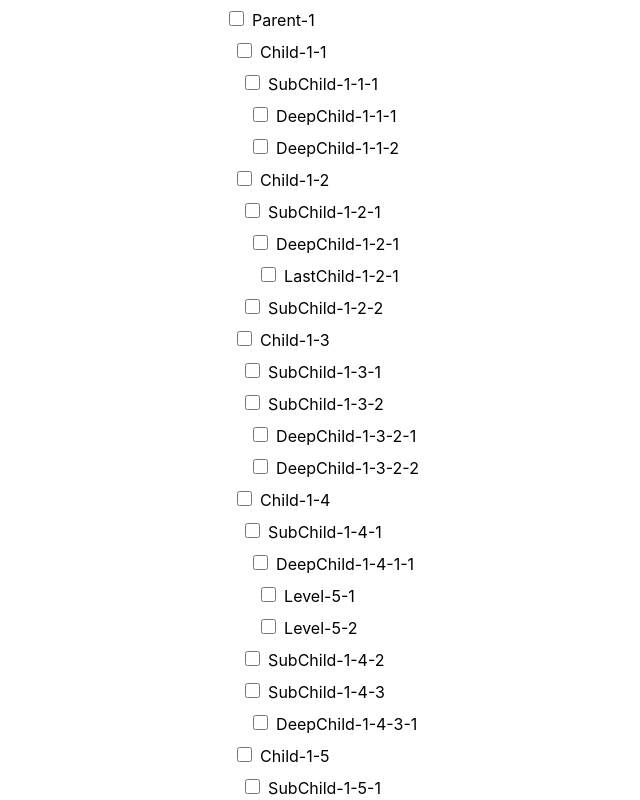
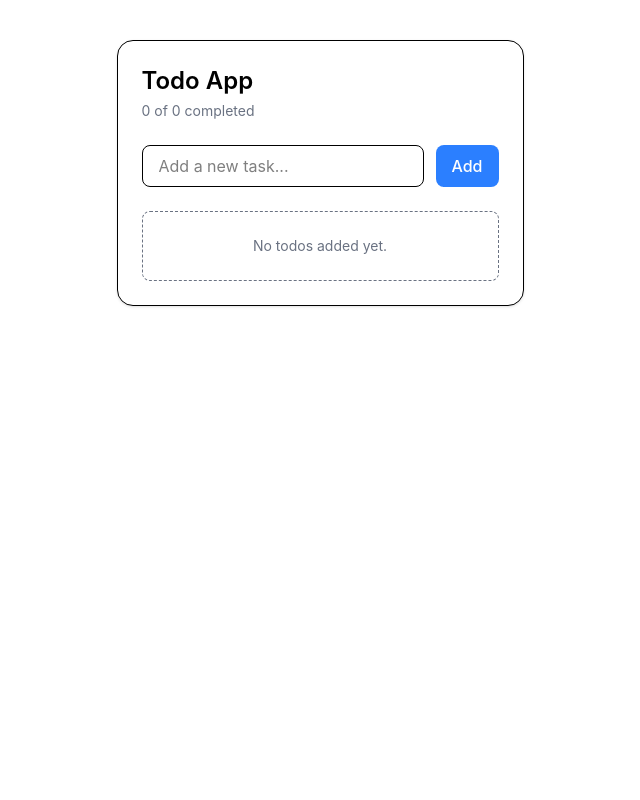
Before and after one commit to ash2405/react-coding-test, a React (Vite) app: page / in a window 1280 px wide. Shown: the top 800 px of the page, without its empty margins (320-960 px from the left). Built offline with nearby package versions, Linux system fonts and the light colour scheme.

Commit message:
28-05-2026: Todo List code

```diff
--- a/src/App.tsx
+++ b/src/App.tsx
@@ -1,9 +1,11 @@
+import { Chip } from "./Chip/index.tsx"
 import { Files } from "./Files/index.tsx"
 import { NastedChecks } from "./NastedChecks/index.tsx"
 import { OTP } from "./OTP"
 import { PageSet } from "./PageSet.tsx"
 import { Search } from "./Search/index.tsx"
 import { Test } from "./Test"
+import { Todo } from "./Todo/index.tsx"
 
 function App() {
   return (
@@ -11,10 +13,12 @@ function App() {
     // <PageSet />
     // <Search />
     // <Files />
-    // <OTP />
     <div className="grid place-content-center w-[100vw]">
+       {/* <OTP /> */}
 
-    <NastedChecks />
+    {/* <NastedChecks /> */}
+    {/* <Chip /> */}
+    <Todo />
     </div>
   )
 }
--- /dev/null
+++ b/src/Chip/index.tsx
@@ -0,0 +1,52 @@
+import { useState } from "react";
+
+export const Chip = () => {
+  const [chip, setChip] = useState<string[]>([]);
+  const [input, setInput] = useState<string>("");
+
+  return (
+    <div className="w-[600px] bg-amber-200 text-center">
+      <h1 className="text-2xl text-center font-bold"> Chip Form</h1>
+      <input
+        type="text"
+        value={input}
+        name="name"
+        className="border-2 pl-2 p-2 rounded-md w-[300px] h-[30px] m-5 mt-2"
+        onChange={($event) => {
+          setInput($event.target?.value);
+        }}
+        onKeyUp={($event) => {
+          if ($event.key === "Enter") {
+            if (input.trim() !== "") {
+              setChip((pre) => [...pre, input]);
+              setInput("");
+            }
+          }
+        }}
+      />
+      <div className="mt-6 flex gap-2 max-w-[600px] flex-wrap">
+        {chip?.map((item, index) => (
+          <div
+            className="mx-2 bg-gray-500 p-2 rounded-md  flex justify-between gap-2"
+            key={index}
+          >
+            <p>{item}</p>
+            <p
+              className="text-[6px] text-white bg-red-500 p-1 rounded-2xl  cursor-pointer"
+              onClick={() =>
+              {  console.log(index)
+                setChip((pre) => {
+                    let item = [...pre]
+                  item.splice(index, 1);
+                  return item;
+                })}
+              }
+            >
+              X
+            </p>
+          </div>
+        ))}
+      </div>
+    </div>
+  );
+};
--- a/src/OTP/index.tsx
+++ b/src/OTP/index.tsx
@@ -1,102 +1,128 @@
-import { useEffect, useRef, useState } from "react";
+import {
+  KeyboardEvent,
+  ClipboardEvent,
+  useEffect,
+  useMemo,
+  useRef,
+  useState,
+} from "react";
 
-const OTP_LENGTH = 6;
+const OTP_LENGTH = 3;
 
 export const OTP = () => {
-  const [otp, setOtp] = useState<string[]>(
-    Array(OTP_LENGTH).fill("")
-  );
+  const initialOtp = useMemo(() => Array(OTP_LENGTH).fill(""), []);
+
+  const [inputs, setInputs] = useState<string[]>(initialOtp);
 
   const inputRefs = useRef<(HTMLInputElement | null)[]>([]);
 
   useEffect(() => {
-    const randomOtp =
-      Math.floor(Math.random() * 900000) + 100000;
-
-    console.log("Generated OTP:", randomOtp);
+    inputRefs.current[0]?.focus();
   }, []);
 
-  const handleKeyUp = (
-    e: React.KeyboardEvent<HTMLInputElement>,
-    index: number
-  ) => {
-    const key = e.key;
+  const focusInput = (index: number) => {
+    inputRefs.current[index]?.focus();
+    inputRefs.current[index]?.select();
+  };
 
-    const updatedOtp = [...otp];
+  const updateOtp = (value: string, index: number) => {
+    setInputs((prev) => {
+      const updated = [...prev];
+      updated[index] = value;
 
-    // Handle numbers
-    if (/^\d$/.test(key)) {
-      updatedOtp[index] = key;
-      setOtp(updatedOtp);
+      return updated;
+    });
+  };
 
-      // Move focus to next input
-      if (index < OTP_LENGTH - 1) {
-        inputRefs.current[index + 1]?.focus();
-      }
+  const handleKeyDown = (e: KeyboardEvent<HTMLInputElement>, index: number) => {
+    const { key } = e;
+
+    if (
+      ["ArrowLeft", "ArrowRight", "Backspace"].includes(key) ||
+      /^\d$/.test(key)
+    ) {
+      e.preventDefault();
     }
 
-    // Handle backspace
-    if (key === "Backspace") {
-      updatedOtp[index] = "";
-      setOtp(updatedOtp);
+    if (/^\d$/.test(key)) {
+      updateOtp(key, index);
 
-      // Move back if current already empty
-      if (!otp[index] && index > 0) {
-        inputRefs.current[index - 1]?.focus();
+      if (index < OTP_LENGTH - 1) {
+        focusInput(index + 1);
       }
+
+      return;
     }
 
-    // Handle paste (Ctrl + V)
-    if (e.ctrlKey && key.toLowerCase() === "v") {
-      navigator.clipboard.readText().then((text) => {
-        const pasted = text
-          .replace(/\D/g, "")
-          .slice(0, OTP_LENGTH)
-          .split("");
+    if (key === "Backspace") {
+      setInputs((prev) => {
+        const updated = [...prev];
 
-        if (!pasted.length) return;
+        if (updated[index]) {
+          updated[index] = "";
+          return updated;
+        }
 
-        const filledOtp = Array(OTP_LENGTH)
-          .fill("")
-          .map((_, i) => pasted[i] || "");
+        if (index > 0) {
+          updated[index - 1] = "";
+          focusInput(index - 1);
+        }
 
-        setOtp(filledOtp);
+        return updated;
+      });
 
-        const focusIndex =
-          pasted.length >= OTP_LENGTH
-            ? OTP_LENGTH - 1
-            : pasted.length;
+      return;
+    }
 
-        inputRefs.current[focusIndex]?.focus();
-      });
+    if (key === "ArrowLeft") {
+      if (index > 0) {
+        focusInput(index - 1);
+      }
+
+      return;
+    }
+
+    if (key === "ArrowRight") {
+      if (index < OTP_LENGTH - 1) {
+        focusInput(index + 1);
+      }
     }
   };
 
+  const otpValue = inputs.join("");
+
   return (
-    <div className="grid place-content-center h-screen gap-4">
-      <h1 className="text-2xl font-bold text-center">
-        OTP Verification
-      </h1>
-
+    <div className="grid h-screen place-content-center">
       <div className="flex gap-3">
-        {otp.map((digit, index) => (
+        {inputs.map((item, index) => (
           <input
             key={index}
             ref={(el) => {
               inputRefs.current[index] = el;
             }}
             type="text"
-            value={digit}
+            inputMode="numeric"
+            autoComplete="one-time-code"
+            aria-label={`OTP digit ${index + 1}`}
             maxLength={1}
-            onKeyUp={(e) => handleKeyUp(e, index)}
-            className="w-12 h-12 border-2 rounded-md text-center text-xl focus:outline-none focus:border-blue-500"
+            value={item}
+            onKeyDown={(e) => handleKeyDown(e, index)}
+            className="
+              h-12
+              w-12
+              rounded-md
+              border-2
+              text-center
+              text-xl
+              outline-none
+              transition-all
+              focus:border-blue-600
+            "
           />
         ))}
       </div>
 
-      <p className="text-center">
-        OTP: {otp.join("")}
-      </p>
+      <p className="mt-5 text-center text-lg">OTP: {otpValue}</p>
     </div>
   );
 };
--- /dev/null
+++ b/src/Todo/Input.tsx
@@ -0,0 +1,56 @@
+// Input.tsx
+import { useCallback, useState, type KeyboardEvent } from "react";
+
+interface InputProps {
+  onAdd: (title: string) => void;
+}
+
+export const Input = ({ onAdd }: InputProps) => {
+  const [value, setValue] = useState("");
+
+  const handleAdd = useCallback(() => {
+    const trimmedValue = value.trim();
+
+    if (!trimmedValue) {
+      return;
+    }
+
+    onAdd(trimmedValue);
+    setValue("");
+  }, [onAdd, value]);
+
+  const handleKeyDown = useCallback(
+    (event: KeyboardEvent<HTMLInputElement>) => {
+      if (event.key === "Enter") {
+        handleAdd();
+      }
+    },
+    [handleAdd],
+  );
+
+  return (
+    <div className="flex gap-3">
+      <label className="sr-only" htmlFor="todo-input">
+        Add Todo
+      </label>
+
+      <input
+        id="todo-input"
+        type="text"
+        value={value}
+        placeholder="Add a new task..."
+        className="w-full rounded-lg border px-4 py-2 outline-none transition focus:ring-2 focus:ring-blue-400"
+        onChange={(event) => setValue(event.target.value)}
+        onKeyDown={handleKeyDown}
+      />
+
+      <button
+        type="button"
+        onClick={handleAdd}
+        className="rounded-lg bg-blue-500 px-4 py-2 font-medium text-white transition hover:bg-blue-600"
+      >
+        Add
+      </button>
+    </div>
+  );
+};
--- /dev/null
+++ b/src/Todo/TodoItem.tsx
@@ -0,0 +1,51 @@
+// TodoCard.tsx
+import { memo } from "react";
+import type { TodoItem } from ".";
+
+interface TodoCardProps {
+  todo: TodoItem;
+  onToggleTodo: (id: string) => void;
+  onDeleteTodo: (id: string) => void;
+}
+
+export const TodoCard = memo(
+  ({
+    todo,
+    onToggleTodo,
+    onDeleteTodo,
+  }: TodoCardProps) => {
+    return (
+      <article className="flex items-center justify-between rounded-xl border bg-white px-4 py-3 shadow-sm">
+        <div className="flex items-center gap-3">
+          <input
+            type="checkbox"
+            checked={todo.completed}
+            onChange={() => onToggleTodo(todo.id)}
+            aria-label={`Mark ${todo.title} as completed`}
+          />
+
+          <p
+            className={
+              todo.completed
+                ? "text-gray-400 line-through"
+                : "text-gray-800"
+            }
+          >
+            {todo.title}
+          </p>
+        </div>
+
+        <button
+          type="button"
+          aria-label={`Delete ${todo.title}`}
+          onClick={() => onDeleteTodo(todo.id)}
+          className="rounded-md bg-red-500 px-3 py-1 text-sm font-medium text-white transition hover:bg-red-600"
+        >
+          Delete
+        </button>
+      </article>
+    );
+  },
+);
+
+TodoCard.displayName = "TodoCard";
--- /dev/null
+++ b/src/Todo/TodoList.tsx
@@ -0,0 +1,36 @@
+// TodoList.tsx
+import type { TodoItem } from ".";
+import { TodoCard } from "./TodoItem";
+
+interface TodoListProps {
+  todos: TodoItem[];
+  onToggleTodo: (id: string) => void;
+  onDeleteTodo: (id: string) => void;
+}
+
+export const TodoList = ({
+  todos,
+  onToggleTodo,
+  onDeleteTodo,
+}: TodoListProps) => {
+  if (todos.length === 0) {
+    return (
+      <div className="mt-6 rounded-lg border border-dashed p-6 text-center text-sm text-gray-500">
+        No todos added yet.
+      </div>
+    );
+  }
+
+  return (
+    <div className="mt-6 space-y-3">
+      {todos.map((todo) => (
+        <TodoCard
+          key={todo.id}
+          todo={todo}
+          onToggleTodo={onToggleTodo}
+          onDeleteTodo={onDeleteTodo}
+        />
+      ))}
+    </div>
+  );
+};
--- /dev/null
+++ b/src/Todo/index.tsx
@@ -0,0 +1,74 @@
+// Todo.tsx
+import { useCallback, useMemo, useState } from "react";
+import { Input } from "./Input";
+import { TodoList } from "./TodoList";
+
+export interface TodoItem {
+  id: string;
+  title: string;
+  completed: boolean;
+}
+
+const createTodo = (title: string): TodoItem => ({
+  id: crypto.randomUUID(),
+  title,
+  completed: false,
+});
+
+export const Todo = () => {
+  const [todos, setTodos] = useState<TodoItem[]>([]);
+
+  const handleAddTodo = useCallback((title: string) => {
+    const trimmedTitle = title.trim();
+
+    if (!trimmedTitle) {
+      return;
+    }
+
+    setTodos((prevTodos) => [
+      ...prevTodos,
+      createTodo(trimmedTitle),
+    ]);
+  }, []);
+
+  const handleToggleTodo = useCallback((id: string) => {
+    setTodos((prevTodos) =>
+      prevTodos.map((todo) =>
+        todo.id === id
+          ? { ...todo, completed: !todo.completed }
+          : todo,
+      ),
+    );
+  }, []);
+
+  const handleDeleteTodo = useCallback((id: string) => {
+    setTodos((prevTodos) =>
+      prevTodos.filter((todo) => todo.id !== id),
+    );
+  }, []);
+
+  const completedCount = useMemo(
+    () => todos.filter((todo) => todo.completed).length,
+    [todos],
+  );
+
+  return (
+    <section className="mx-auto mt-10 w-full max-w-xl rounded-2xl border bg-white p-6 shadow-sm">
+      <header className="mb-6">
+        <h1 className="text-2xl font-semibold">Todo App</h1>
+
+        <p className="mt-1 text-sm text-gray-500">
+          {completedCount} of {todos.length} completed
+        </p>
+      </header>
+
+      <Input onAdd={handleAddTodo} />
+
+      <TodoList
+        todos={todos}
+        onToggleTodo={handleToggleTodo}
+        onDeleteTodo={handleDeleteTodo}
+      />
+    </section>
+  );
+};
```
Also changed, not shown: src/NastedChecks/Checks.tsx (line endings or trailing spaces), src/NastedChecks/hooks.tsx (line endings or trailing spaces), src/NastedChecks/index.tsx (line endings or trailing spaces).
